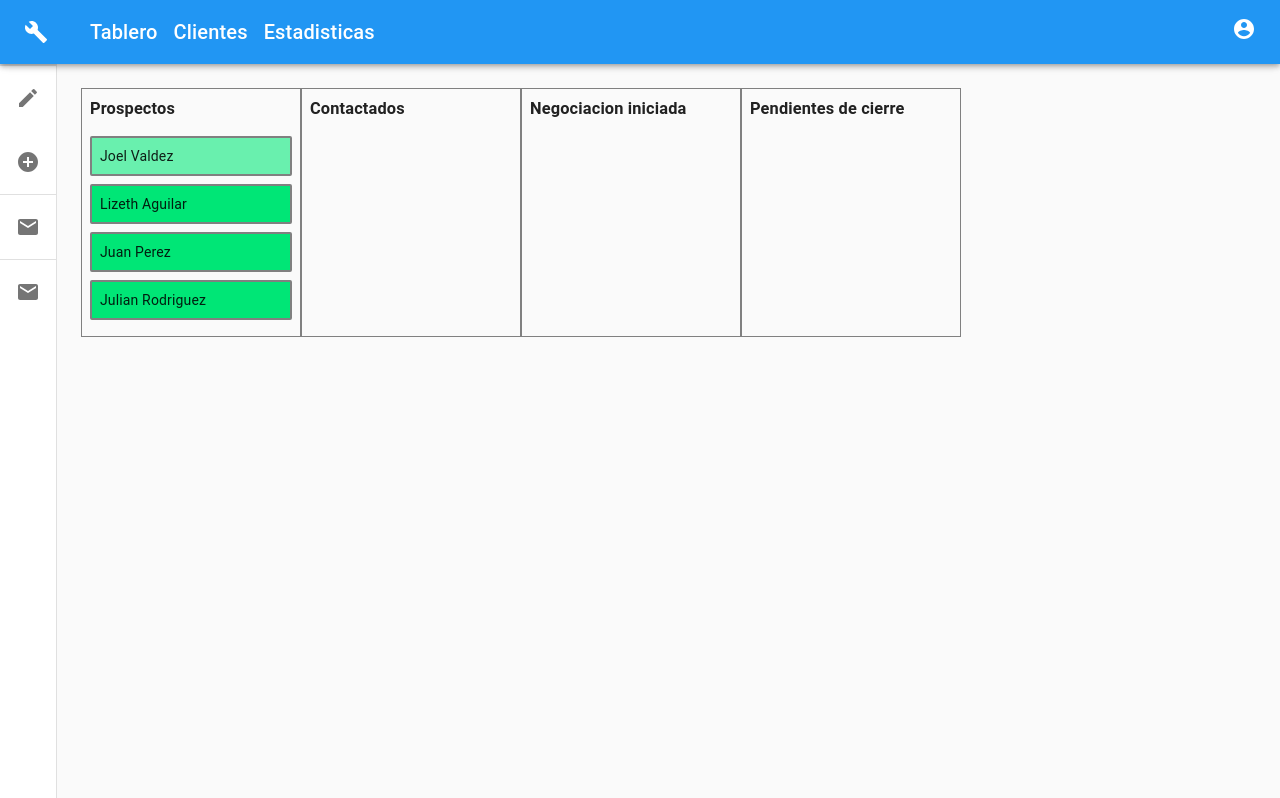
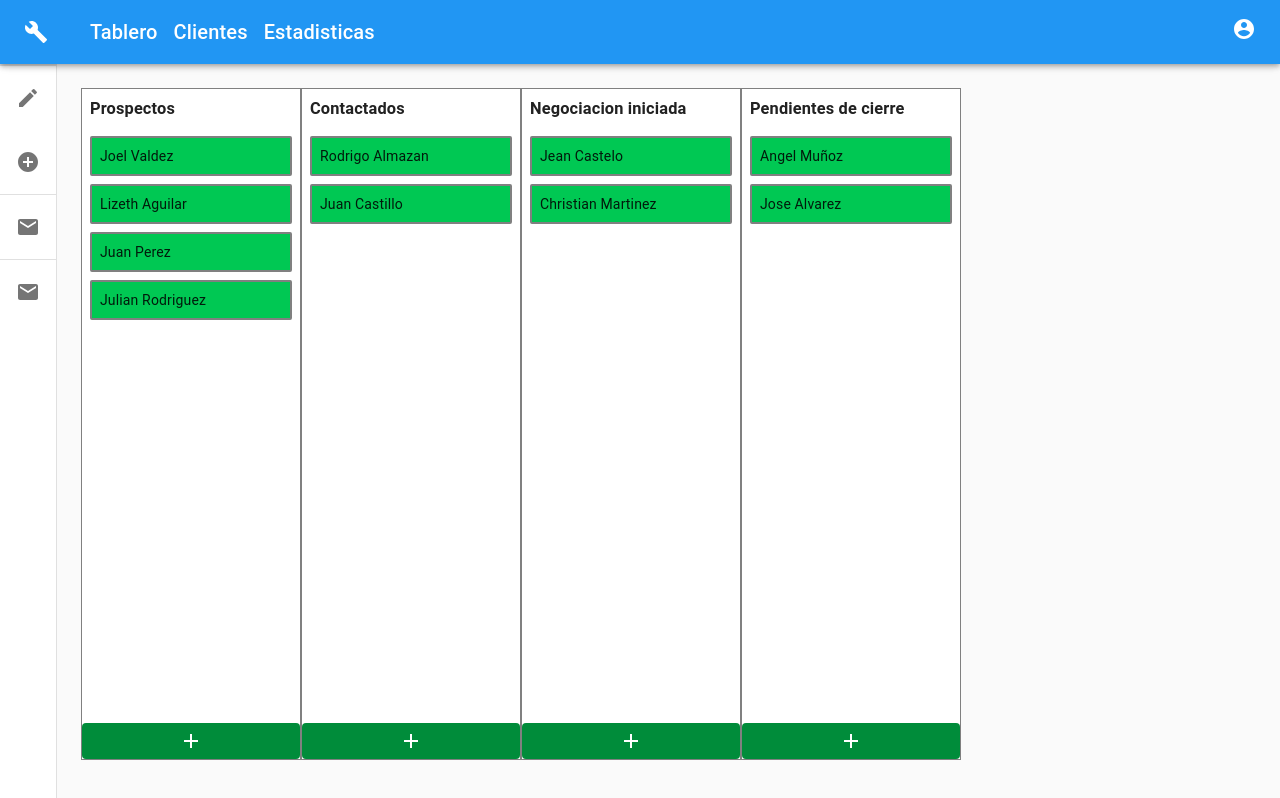
Before and after one commit to jo3l17/react-CRM, a Next.js app in the folder crm/: page / in a window 1280 px wide. Built offline with nearby package versions, Linux system fonts and the light colour scheme.

Commit message:
reordered finished

```diff
--- a/crm/src/components/Board.js
+++ b/crm/src/components/Board.js
@@ -1,15 +1,68 @@
 import React from 'react'
 import Box from '@material-ui/core/Box';
 import Card from './Card';
-import { Droppable } from 'react-beautiful-dnd';
+import { Droppable, Draggable } from 'react-beautiful-dnd';
 import useStyles from '../styles/Board'
+import { withStyles, Button } from '@material-ui/core';
+import AddIcon from '@material-ui/icons/Add'
 
-function Board(props) {
-  const classes = useStyles()
+// function Board(props) {
+//   const classes = useStyles()
+//   return (
+//     <Draggable draggableId={props.column.id} index={props.index}>
+//       {(provided) => (
+//         <div className={classes.Board}
+//         {...provided.draggableProps}
+//         ref={provided.innerRef}>
+//           <h3 className={classes.Header}
+//           {...provided.dragHandleProps}
+//           >{props.column.title}</h3>
+//           <Droppable droppableId={props.column.id} type="task"
+//           // type={props.column.id==='column-3'?'done':'active'}
+//           // isDropDisabled={props.isDropDisabled}
+//           >
+//             {(provided, snapshot) => (
+//               <div
+//                 {...provided.droppableProps}
+//                 ref={provided.innerRef}
+//                 className={`${classes.List} ${snapshot.isDraggingOver ? classes.draggingOver : ''}`}
+//               >{props.tasks.map((task, index) => <Card key={task.id} task={task} index={index} />)}
+//                 {provided.placeholder}
+//               </div>
+//             )}
+//           </Droppable>
+//         </div>
+//       )}
+//     </Draggable>
+//   )
+// }
+
+// export default Board
+
+class InnerList extends React.Component {
+  shouldComponentUpdate(nextProps) {
+    if (nextProps.tasks == this.props.tasks) {
+      return false;
+    }
+    return true;
+  }
+  render() {
+    return this.props.tasks.map((task, index) => (<Card key={task.id} task={task} index={index} />))
+  }
+}
+class Board extends React.Component {
+  render() {
+    const { classes } = this.props
     return (
-    <Box className={classes.Board}>
-      <h3 className={classes.Header}>{props.column.title}</h3>
-      <Droppable droppableId={props.column.id}
+      <Draggable draggableId={this.props.column.id} index={this.props.index}>
+        {(provided) => (
+          <div className={classes.Board}
+            {...provided.draggableProps}
+            ref={provided.innerRef}>
+            <h3 className={classes.Header}
+              {...provided.dragHandleProps}
+            >{this.props.column.title}</h3>
+            <Droppable droppableId={this.props.column.id} type="task"
             // type={props.column.id==='column-3'?'done':'active'}
             // isDropDisabled={props.isDropDisabled}
             >
@@ -18,13 +71,20 @@ function Board(props) {
                   {...provided.droppableProps}
                   ref={provided.innerRef}
                   className={`${classes.List} ${snapshot.isDraggingOver ? classes.draggingOver : ''}`}
-          >{props.tasks.map((task, index) => <Card key={task.id} task={task} index={index} />)}
+                >
+                  <InnerList tasks={this.props.tasks} />
                   {provided.placeholder}
                 </div>
               )}
             </Droppable>
-    </Box>
+            <Button className={classes.addButton}>
+              <AddIcon/>
+            </Button>
+          </div>
+        )}
+      </Draggable>
     )
   }
+}
 
-export default Board
+export default withStyles(useStyles)(Board);
--- a/crm/src/components/Card.js
+++ b/crm/src/components/Card.js
@@ -2,7 +2,7 @@ import React from 'react';
 import { Draggable } from 'react-beautiful-dnd';
 import useStyles from '../styles/Card';
 function Card(props) {
-  const isDragDisabled = props.task.id==='task-1';
+  const isDragDisabled = props.task.id==='asd';
   const classes = useStyles();
   return (
     <Draggable draggableId={props.task.id}
@@ -13,7 +13,8 @@ function Card(props) {
           {...provided.draggableProps}
           {...provided.dragHandleProps}
           ref={provided.innerRef}
-          className={`${snapshot.isDragging?classes.dragging:''} ${classes.card} ${isDragDisabled?classes.dragDisabled:''}`}
+          className={`${snapshot.isDragging?classes.dragging:''} ${classes.card} ${isDragDisabled?classes.dragDisabled:''}`
+        }
         >
           {/* <div className={classes.handle} {...provided.dragHandleProps}>
           </div> */}
--- a/crm/src/components/Tablero.js
+++ b/crm/src/components/Tablero.js
@@ -3,28 +3,156 @@ import Board from './Board'
 import Card from './Card'
 // import '../App.css'
 import initialData from '../data';
-import { DragDropContext } from 'react-beautiful-dnd'
+import { DragDropContext, Droppable } from 'react-beautiful-dnd'
 import useStyles from '../styles/Tablero'
 
-const Tablero = () => {
-  const classes = useStyles()
-  const [state, setData] = useState(initialData)
-  // const [homeIndex,setHomeIndex] = useState()
-  const onDragStart = start => {
+// const Tablero = () => {
+//   const classes = useStyles()
+//   const [state, setData] = useState(initialData)
+//   // const [homeIndex,setHomeIndex] = useState()
+//   const onDragStart = start => {
+//     // const homeIndex = state.columnOrder.indexOf(start.source.droppableId);
+//     // setHomeIndex(homeIndex);
+//     // document.body.style.color = "orange"
+//   }
+//   const onDragUpdate = update => {
+//     const { destination } = update;
+//     const opacity = destination ? destination.index / Object.keys(state.tasks).length : 0
+//     // document.body.style.backgroundColor = `rgba(153,141,217,${opacity})`
+//   }
+//   const onDragEnd = result => {
+//     // setHomeIndex(null)
+//     // document.body.style.color = "inherit"
+//     // document.body.style.backgroundColor = `inherit`
+//     const { destination, source, draggableId, type } = result;
+//     if (!destination) {
+//       return
+//     }
+//     if (destination.droppableId === source.droppableId &&
+//       destination.index === source.index) {
+//       return
+//     }
+//     if (type === 'column') {
+//       const newColumnOrder = Array.from(state.columnOrder);
+//       newColumnOrder.splice(source.index, 1);
+//       newColumnOrder.splice(destination.index, 0, draggableId);
+//       const newState = {
+//         ...state,
+//         columnOrder: newColumnOrder,
+//       }
+//       setData(newState);
+//       return;
+//     }
+//     // const column = state.columns[source.droppableId];
+//     const start = state.columns[source.droppableId];
+//     const finish = state.columns[destination.droppableId];
+//     if (start === finish) {
+//       const newTaskIds = Array.from(start.taskIds);
+//       newTaskIds.splice(source.index, 1);
+//       newTaskIds.splice(destination.index, 0, draggableId);
+//       const newColumn = {
+//         ...start,
+//         taskIds: newTaskIds
+//       };
+//       const newState = {
+//         ...state,
+//         columns: {
+//           ...state.columns,
+//           [newColumn.id]: newColumn
+//         },
+//       };
+//       setData(newState);
+//       return
+//     }
+//     // Moving from one list to another
+//     const startTasksIds = Array.from(start.taskIds);
+//     startTasksIds.splice(source.index, 1);
+//     const newStart = {
+//       ...start,
+//       taskIds: startTasksIds,
+//     };
+//     const finishTasksIds = Array.from(finish.taskIds);
+//     finishTasksIds.splice(destination.index, 0, draggableId);
+//     const newFinish = {
+//       ...finish,
+//       taskIds: finishTasksIds,
+//     };
+//     const newState = {
+//       ...state,
+//       columns: {
+//         ...state.columns,
+//         [newStart.id]: newStart,
+//         [newFinish.id]: newFinish
+//       }
+//     };
+//     setData(newState)
+//   }
+//   return (
+//     <DragDropContext onDragEnd={onDragEnd}
+//       onDragStart={onDragStart}
+//       onDragUpdate={onDragUpdate}>
+//       <Droppable
+//         droppableId="all-columns"
+//         direction="horizontal"
+//         type="column">
+//         {provided => (
+//           <div
+//             {...provided.droppableProps}
+//             ref={provided.innerRef}
+//             className={classes.container}>
+//             {state.columnOrder.map((columnId, index) => {
+//               const column = state.columns[columnId];
+//               const tasks = column.taskIds.map(taskId => state.tasks[taskId]);
+//               // const isDropDisabled = index<homeIndex
+//               return <Board
+//                 key={column.id}
+//                 column={column}
+//                 tasks={tasks}
+//                 index={index}
+//               // isDropDisabled={isDropDisabled}
+//               />
+//             })}
+//             {provided.placeholder}
+//           </div>
+//         )}
+//       </Droppable>
+//     </DragDropContext>
+//   )
+// }
+
+// export default Tablero
+
+import { withStyles } from '@material-ui/core';
+
+class InnerList extends React.PureComponent {
+  render() {
+    const { column, taskMap, index } = this.props;
+    const tasks = column.taskIds.map(taskId => taskMap[taskId]);
+    return <Board
+      column={column}
+      tasks={tasks}
+      index={index}
+    // isDropDisabled={isDropDisabled}
+    />
+  }
+}
+class Tablero extends React.Component {
+  state = initialData
+  onDragStart = start => {
     // const homeIndex = state.columnOrder.indexOf(start.source.droppableId);
     // setHomeIndex(homeIndex);
     // document.body.style.color = "orange"
   }
-  const onDragUpdate = update => {
+  onDragUpdate = update => {
     const { destination } = update;
-    const opacity = destination ? destination.index / Object.keys(state.tasks).length : 0
+    const opacity = destination ? destination.index / Object.keys(this.state.tasks).length : 0
     // document.body.style.backgroundColor = `rgba(153,141,217,${opacity})`
   }
-  const onDragEnd = result => {
+  onDragEnd = result => {
     // setHomeIndex(null)
     // document.body.style.color = "inherit"
     // document.body.style.backgroundColor = `inherit`
-    const { destination, source, draggableId } = result;
+    const { destination, source, draggableId, type } = result;
     if (!destination) {
       return
     }
@@ -32,9 +160,20 @@ const Tablero = () => {
       destination.index === source.index) {
       return
     }
-    // const column = state.columns[source.droppableId];
-    const start = state.columns[source.droppableId];
-    const finish = state.columns[destination.droppableId];
+    if (type === 'column') {
+      const newColumnOrder = Array.from(this.state.columnOrder);
+      newColumnOrder.splice(source.index, 1);
+      newColumnOrder.splice(destination.index, 0, draggableId);
+      const newState = {
+        ...this.state,
+        columnOrder: newColumnOrder,
+      }
+      this.setState(newState);
+      return;
+    }
+    // const column = this.state.columns[source.droppableId];
+    const start = this.state.columns[source.droppableId];
+    const finish = this.state.columns[destination.droppableId];
     if (start === finish) {
       const newTaskIds = Array.from(start.taskIds);
       newTaskIds.splice(source.index, 1);
@@ -44,13 +183,13 @@ const Tablero = () => {
         taskIds: newTaskIds
       };
       const newState = {
-        ...state,
+        ...this.state,
         columns: {
-          ...state.columns,
+          ...this.state.columns,
           [newColumn.id]: newColumn
         },
       };
-      setData(newState);
+      this.setState(newState);
       return
     }
     // Moving from one list to another
@@ -67,85 +206,48 @@ const Tablero = () => {
       taskIds: finishTasksIds,
     };
     const newState = {
-      ...state,
+      ...this.state,
       columns: {
-        ...state.columns,
+        ...this.state.columns,
         [newStart.id]: newStart,
         [newFinish.id]: newFinish
       }
     };
-    setData(newState)
+    this.setState(newState);
   }
+  render() {
+    const { classes } = this.props
     return (
-    <DragDropContext onDragEnd={onDragEnd}
-      onDragStart={onDragStart}
-      onDragUpdate={onDragUpdate}>
-      <div className={classes.container}>
-        {state.columnOrder.map((columnId,index) => {
-          const column = state.columns[columnId];
-          const tasks = column.taskIds.map(taskId => state.tasks[taskId]);
+      <DragDropContext onDragEnd={this.onDragEnd}
+        onDragStart={this.onDragStart}
+        onDragUpdate={this.onDragUpdate}>
+        <Droppable
+          droppableId="all-columns"
+          direction="horizontal"
+          type="column">
+          {provided => (
+            <div
+              {...provided.droppableProps}
+              ref={provided.innerRef}
+              className={classes.container}>
+              {this.state.columnOrder.map((columnId, index) => {
+                const column = this.state.columns[columnId];
+                const tasks = column.taskIds.map(taskId => this.state.tasks[taskId]);
                 // const isDropDisabled = index<homeIndex
-          return <Board
+                return (<InnerList
                   key={column.id}
                   column={column}
-          tasks={tasks}
-          // isDropDisabled={isDropDisabled}
-          />
+                  taskMap={this.state.tasks}
+                  index={index}
+                />);
               })}
+              {provided.placeholder}
             </div>
+          )}
+        </Droppable>
       </DragDropContext>
     )
   }
+}
 
-export default Tablero
-
-
-// import React, { Component } from 'react'
-
-// export default class Tablero extends Component {
-
-//     constructor(props){
-//         super(props)
-//         this.state = initialData
-//     }
-//     // const [state, setData] = useState(initialData)
-//     onDragEnd = result => {
-//         const { destination, source, draggableId } = result;
-//         if (!destination) {
-//             return
-//         }
-//         if (destination.droppableId === source.droppableId &&
-//             destination.index === source.index) {
-//             return
-//         }
-//         const column = this.state.columns[source.droppableId];
-//         const newTaskIds = Array.from(column.taskIds);
-//         newTaskIds.splice(source.index, 1);
-//         newTaskIds.splice(destination.index, 0, draggableId);
-//         const newColumn = {
-//             ...column,
-//             taskIds: newTaskIds
-//         };
-//         const newState = {
-//             ...this.state,
-//             columns: {
-//                 ...this.state.columns,
-//                 [newColumn.id]: newColumn
-//             },
-//         };
-//         // setData(newState);
-//         this.setState({state:newState});
-//     }
-
-//     render() {
-//         return (
-//             <DragDropContext onDragEnd={this.onDragEnd}>
-//                 {this.state.columnOrder.map(columnId => {
-//                     const column = this.state.columns[columnId];
-//                     const tasks = column.taskIds.map(taskId => this.state.tasks[taskId]);
-//                     return <Board key={column.id} column={column} tasks={tasks} />
-//                 })}
-//             </DragDropContext>
-//         )
-//     }
-// }
+export default withStyles(useStyles)(Tablero);
--- a/crm/src/data.js
+++ b/crm/src/data.js
@@ -3,7 +3,13 @@ const initialData = {
         'task-1': { id: 'task-1', content: 'Joel Valdez' },
         'task-2': { id: 'task-2', content: 'Lizeth Aguilar' },
         'task-3': { id: 'task-3', content: 'Juan Perez' },
-        'task-4': { id: 'task-4', content: 'Julian Rodriguez' }
+        'task-4': { id: 'task-4', content: 'Julian Rodriguez' },
+        'task-5': { id: 'task-5', content: 'Jean Castelo' },
+        'task-6': { id: 'task-6', content: 'Christian Martinez' },
+        'task-7': { id: 'task-7', content: 'Rodrigo Almazan' },
+        'task-8': { id: 'task-8', content: 'Juan Castillo' },
+        'task-9': { id: 'task-9', content: 'Angel Muñoz' },
+        'task-10': { id: 'task-10', content: 'Jose Alvarez' },
     },
     columns: {
         'column-1': {
@@ -16,22 +22,33 @@ const initialData = {
                 'task-4'
             ]
         },
-        'column-2':{
-            id:'column-2',
-            title:'Contactados',
-            taskIds:[]
+        'column-2': {
+            id: 'column-2',
+            title: 'Contactados',
+            taskIds: [
+                'task-7',
+                'task-8'
+            ]
         },
         'column-3':{
             id:'column-3',
             title:'Negociacion iniciada',
-            taskIds:[]
+            taskIds:[
+                'task-5',
+                'task-6',
+            ]
         },
         'column-4':{
             id:'column-4',
             title:'Pendientes de cierre',
-            taskIds:[]
-        }
+            taskIds:[
+                'task-9',
+                'task-10',
+            ]
+        },
     },
-    columnOrder:['column-1','column-2','column-3','column-4']
+    columnOrder: ['column-1', 'column-2',
+        'column-3','column-4'
+    ]
 };
 export default initialData;
--- a/crm/src/styles/Board.js
+++ b/crm/src/styles/Board.js
@@ -1,11 +1,35 @@
 import {makeStyles}from '@material-ui/core/styles';
-import { grey } from '@material-ui/core/colors';
-const useStyles = makeStyles(theme => ({
+import { grey, green } from '@material-ui/core/colors';
+// const useStyles = makeStyles(theme => ({
+//     Board:{
+//         border:'1px solid grey',
+//         width:220,
+//         display:'flex',
+//         flexDirection:'column',
+//         backgroundColor:'white'
+//         // padding:8
+//     },
+//     Header:{
+//         padding:8,
+//         margin:0
+//     },
+//     List:{
+//         padding:8,
+//         flexGrow:1,
+//         minHeight:100,
+//     },
+//     draggingOver:{
+//         backgroundColor:theme.palette.primary.light
+//     }
+// })
+// )
+const useStyles = theme => ({
     Board:{
         border:'1px solid grey',
         width:220,
         display:'flex',
-        flexDirection:'column'
+        flexDirection:'column',
+        backgroundColor:'white'
         // padding:8
     },
     Header:{
@@ -15,11 +39,20 @@ const useStyles = makeStyles(theme => ({
     List:{
         padding:8,
         flexGrow:1,
-        minHeight:100,
+        minHeight:200,
+        height:"100%",
+        overflow:'overlay'
     },
     draggingOver:{
         backgroundColor:theme.palette.primary.light
+    },
+    addButton:{
+        backgroundColor:theme.palette.secondary.dark,
+        color:'white',
+        '&:hover':{
+            backgroundColor: theme.palette.secondary.light,
+        }
     }
 })
-)
+
 export default useStyles;
--- a/crm/src/styles/Tablero.js
+++ b/crm/src/styles/Tablero.js
@@ -1,7 +1,13 @@
-import {makeStyles} from '@material-ui/core'
-const useStyles =makeStyles(theme=>({
-    container:{
-        display:'flex',
+import { makeStyles } from '@material-ui/core'
+// const useStyles =makeStyles(theme=>({
+//     container:{
+//         display:'flex',
+//     }
+// }))
+const useStyles = theme => ({
+    container: {
+        display: 'flex',
+        height:'100%'
     }
-}))
+})
 export default useStyles;
--- a/crm/src/theme.js
+++ b/crm/src/theme.js
@@ -17,8 +17,7 @@ const theme = createMuiTheme({
         },
         secondary: {
             light: palette.secondary.A200,
-            main: palette.secondary.A400,
-            dark: palette.secondary.A700,
+            main: palette.secondary.A700,
         },
         error: {
             light: palette.error[300],
```
Also changed, not shown: crm/src/components/Header.js (+23 -15 lines), crm/src/styles/Header.js (+9 -3 lines). Lines whose indentation alone changed are shown as unchanged.
